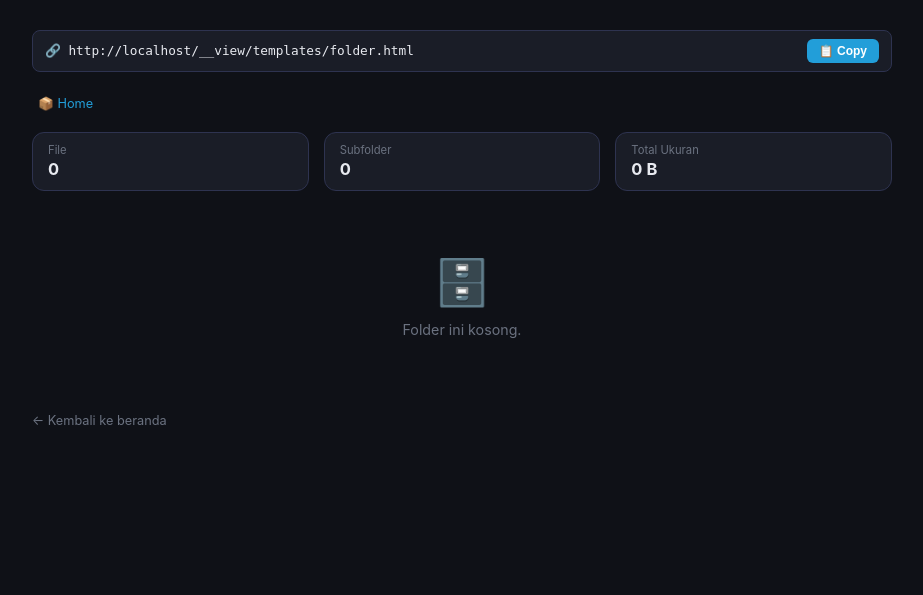
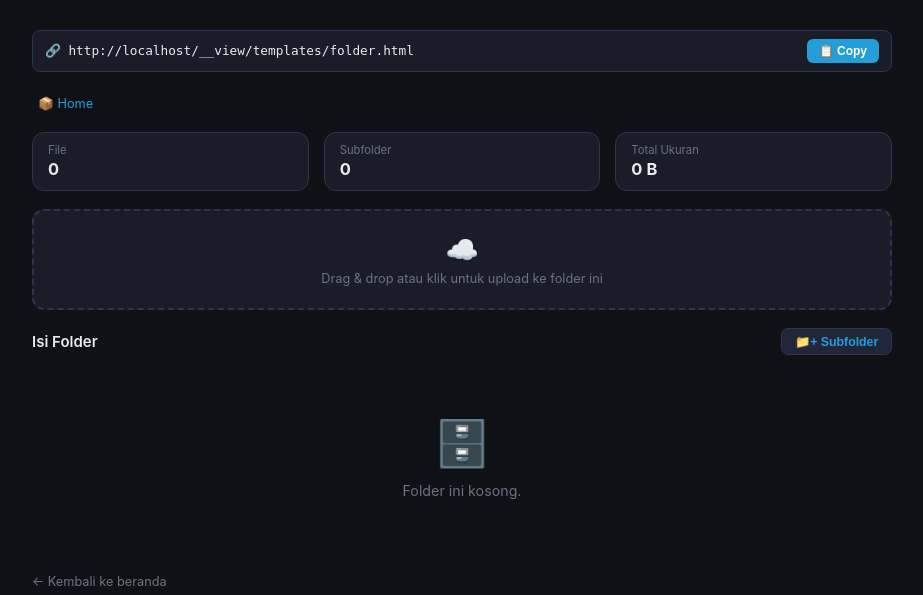
Before and after one commit to MADE-ADI/telestorage, a FastAPI app: template templates/folder.html in a window 1280 px wide. Shown: the part 96-691 px from the top of the page, without its empty margins (178-1101 px from the left). Run offline with FastAPI, Linux system fonts and the light colour scheme; the template is opened without the code that fills it, so the values that code supplies are empty; parts of the project's set-up code (start-up, migrations or seed data) failed here and were passed over.

Commit message:
feat: add upload and subfolder creation to folder page, use endpoint navigation
- folder.html: added drag-and-drop upload zone, progress bar, subfolder button
- folder.html: added error toast style
- index.html: folder clicks now navigate to /folders/{id} endpoint

Co-authored-by: Copilot <223556219+Copilot@users.noreply.github.com>

```diff
--- a/templates/folder.html
+++ b/templates/folder.html
@@ -134,6 +134,35 @@
     }
     #toast.show { opacity: 1; }
     #toast.success { background: var(--green); color: #fff; }
+    #toast.error { background: var(--red); color: #fff; }
+
+    /* ── Upload Zone ── */
+    .upload-zone {
+      background: var(--surface); border: 2px dashed var(--border);
+      border-radius: var(--radius); padding: 1.5rem;
+      text-align: center; cursor: pointer; transition: border-color .2s, background .2s;
+      margin-bottom: 1.2rem;
+    }
+    .upload-zone.drag-over { border-color: var(--accent); background: rgba(34,158,217,.08); }
+    .upload-zone input[type="file"] { display: none; }
+    .upload-zone p { color: var(--muted); font-size: .85rem; margin-top: .3rem; }
+    .upload-zone .icon { font-size: 1.8rem; }
+    .progress-mini { margin-top: .6rem; }
+    .progress-mini .bar-bg { background: var(--surface2); border-radius: 99px; height: 6px; overflow: hidden; }
+    .progress-mini .bar-fill { height: 100%; background: var(--accent); border-radius: 99px; width: 0; transition: width .3s; }
+    .progress-mini .label { font-size: .78rem; color: var(--muted); margin-top: .3rem; }
+
+    /* ── Toolbar ── */
+    .toolbar {
+      display: flex; gap: .5rem; align-items: center; margin-bottom: 1rem;
+    }
+    .toolbar h3 { flex: 1; font-size: 1rem; font-weight: 600; }
+    .btn-new-folder {
+      background: var(--surface2); color: var(--accent); border: 1px solid var(--border);
+      padding: .35rem .85rem; font-size: .82rem; border-radius: 7px;
+      cursor: pointer; font-weight: 600; transition: all .2s;
+    }
+    .btn-new-folder:hover { background: var(--accent); color: #fff; border-color: var(--accent); }
   </style>
 </head>
 <body>
@@ -180,6 +209,23 @@
       <div class="label">Total Ukuran</div>
       <div class="value" id="total-size">—</div>
     </div>
+  </div>
+
+  <!-- Upload Zone -->
+  <div class="upload-zone" id="drop-zone">
+    <input type="file" id="file-input" multiple />
+    <span class="icon">☁️</span>
+    <p>Drag & drop atau klik untuk upload ke folder ini</p>
+    <div class="progress-mini" id="progress" style="display:none;">
+      <div class="bar-bg"><div class="bar-fill" id="bar-fill"></div></div>
+      <div class="label" id="prog-label">Uploading…</div>
+    </div>
+  </div>
+
+  <!-- Toolbar -->
+  <div class="toolbar">
+    <h3>Isi Folder</h3>
+    <button class="btn-new-folder" onclick="promptNewFolder()">📁+ Subfolder</button>
   </div>
 
   <!-- Items -->
@@ -248,10 +294,10 @@ document.querySelectorAll('.file-emoji[data-mime]').forEach(el => {
 
 // Toast & copy
 let toastTimer;
-function showToast(msg) {
+function showToast(msg, type = 'success') {
   const t = document.getElementById('toast');
   t.textContent = msg;
-  t.className = 'show success';
+  t.className = `show ${type}`;
   clearTimeout(toastTimer);
   toastTimer = setTimeout(() => { t.className = ''; }, 2500);
 }
@@ -274,6 +320,91 @@ function copyText(text) {
     showToast('🔗 Link disalin!');
   });
 }
+
+// ── Upload ─────────────────────────────────────────────────────────────────
+const FOLDER_ID = '{{ folder.id }}';
+const dropZone = document.getElementById('drop-zone');
+const fileInput = document.getElementById('file-input');
+
+dropZone.addEventListener('click', e => {
+  if (e.target.closest('.progress-mini')) return;
+  fileInput.click();
+});
+dropZone.addEventListener('dragover', e => { e.preventDefault(); dropZone.classList.add('drag-over'); });
+dropZone.addEventListener('dragleave', e => {
+  if (!dropZone.contains(e.relatedTarget)) dropZone.classList.remove('drag-over');
+});
+dropZone.addEventListener('drop', e => {
+  e.preventDefault(); dropZone.classList.remove('drag-over');
+  uploadFiles(Array.from(e.dataTransfer.files));
+});
+fileInput.addEventListener('change', () => {
+  uploadFiles(Array.from(fileInput.files));
+  fileInput.value = '';
+});
+
+async function uploadFiles(files) {
+  if (!files.length) return;
+  const prog = document.getElementById('progress');
+  const fill = document.getElementById('bar-fill');
+  const label = document.getElementById('prog-label');
+  prog.style.display = 'block';
+
+  let done = 0;
+  const total = files.length;
+  let errors = 0;
+
+  for (const file of files) {
+    label.textContent = `Mengupload: ${file.name} (${done+1}/${total})`;
+    fill.style.width = `${(done / total) * 100}%`;
+
+    try {
+      const fd = new FormData();
+      fd.append('file', file);
+      fd.append('folder_id', FOLDER_ID);
+
+      await new Promise((resolve, reject) => {
+        const xhr = new XMLHttpRequest();
+        xhr.upload.addEventListener('progress', ev => {
+          if (ev.lengthComputable) {
+            const pct = ((done + ev.loaded / ev.total) / total) * 100;
+            fill.style.width = `${pct}%`;
+          }
+        });
+        xhr.addEventListener('load', () => xhr.status >= 200 && xhr.status < 300 ? resolve() : reject());
+        xhr.addEventListener('error', () => reject());
+        xhr.open('POST', '/upload');
+        xhr.send(fd);
+      });
+    } catch { errors++; }
+    done++;
+  }
+
+  fill.style.width = '100%';
+  label.textContent = 'Selesai!';
+  if (errors) showToast(`${errors} file gagal upload`, 'error');
+  else showToast(`✅ ${total} file berhasil diupload!`);
+  setTimeout(() => location.reload(), 1000);
+}
+
+// ── New Subfolder ──────────────────────────────────────────────────────────
+async function promptNewFolder() {
+  const name = prompt('Nama subfolder baru:');
+  if (!name || !name.trim()) return;
+  try {
+    const fd = new FormData();
+    fd.append('name', name.trim());
+    fd.append('parent_id', FOLDER_ID);
+    const res = await fetch('/folders', { method: 'POST', body: fd });
+    if (res.ok) {
+      showToast(`📁 Subfolder "${name.trim()}" dibuat!`);
+      setTimeout(() => location.reload(), 800);
+    } else {
+      const d = await res.json().catch(() => ({}));
+      showToast(d.detail || 'Gagal', 'error');
+    }
+  } catch { showToast('Error', 'error'); }
+}
 </script>
 </body>
 </html>
--- a/templates/index.html
+++ b/templates/index.html
@@ -634,7 +634,7 @@ async function loadFiles() {
     }
 
     const folderCards = folders.map(f => `
-      <div class="folder-card" onclick="navigateToFolder('${f.id}')">
+      <div class="folder-card" onclick="window.location.href='/folders/${f.id}'">>
         <div class="folder-emoji">📁</div>
         <div class="folder-info">
           <div class="folder-name" title="${f.name}">${f.name}</div>
@@ -691,7 +691,7 @@ function renderBreadcrumbs(breadcrumbs) {
     const bc = breadcrumbs[i];
     const isLast = i === breadcrumbs.length - 1;
     html += `<span class="crumb-sep">›</span>`;
-    html += `<span class="crumb${isLast ? ' active' : ''}" onclick="navigateToFolder('${bc.id}')">${bc.name}</span>`;
+    html += `<span class="crumb${isLast ? ' active' : ''}" onclick="window.location.href='/folders/${bc.id}'">${bc.name}</span>`;
   }
   $('breadcrumbs').innerHTML = html;
 }
```
